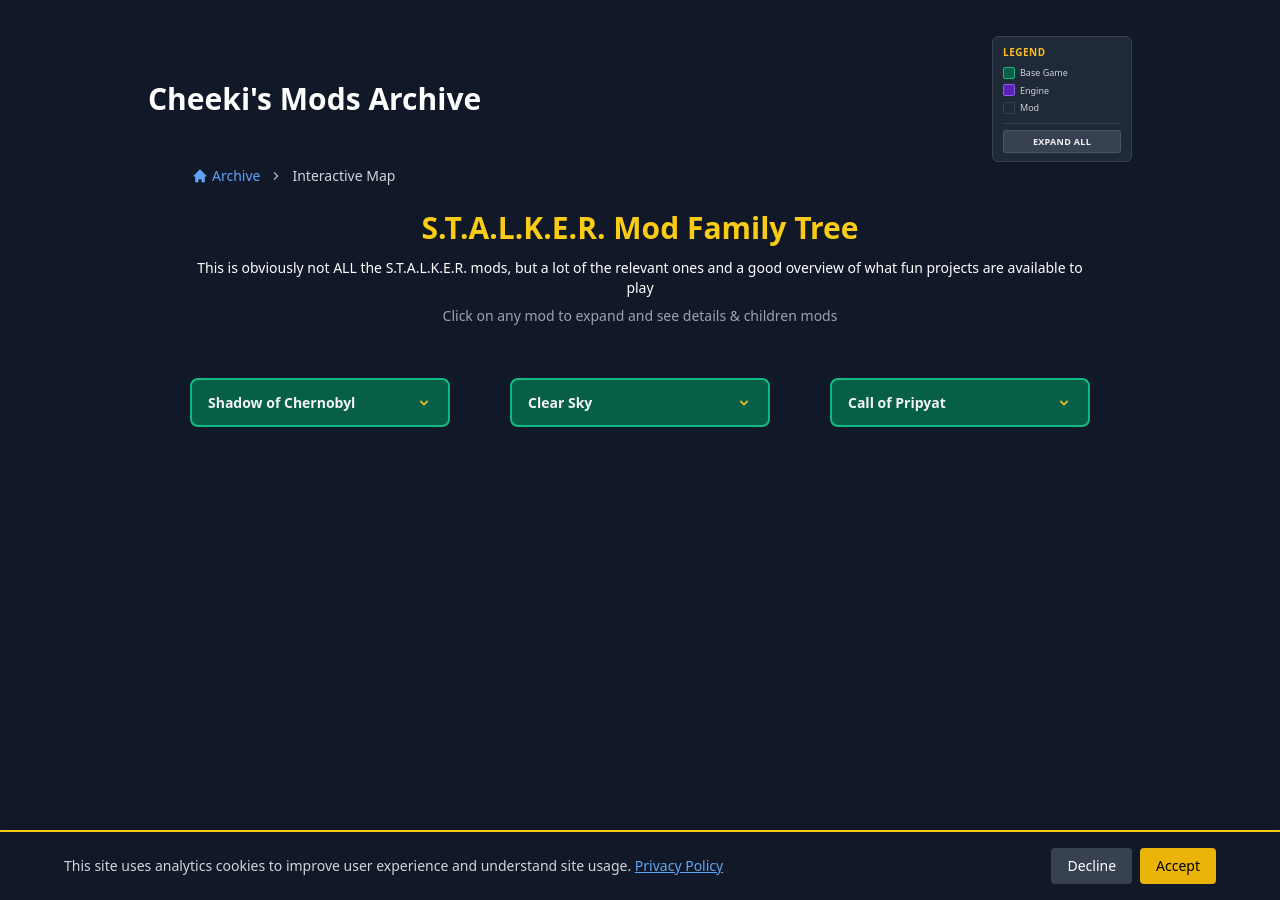
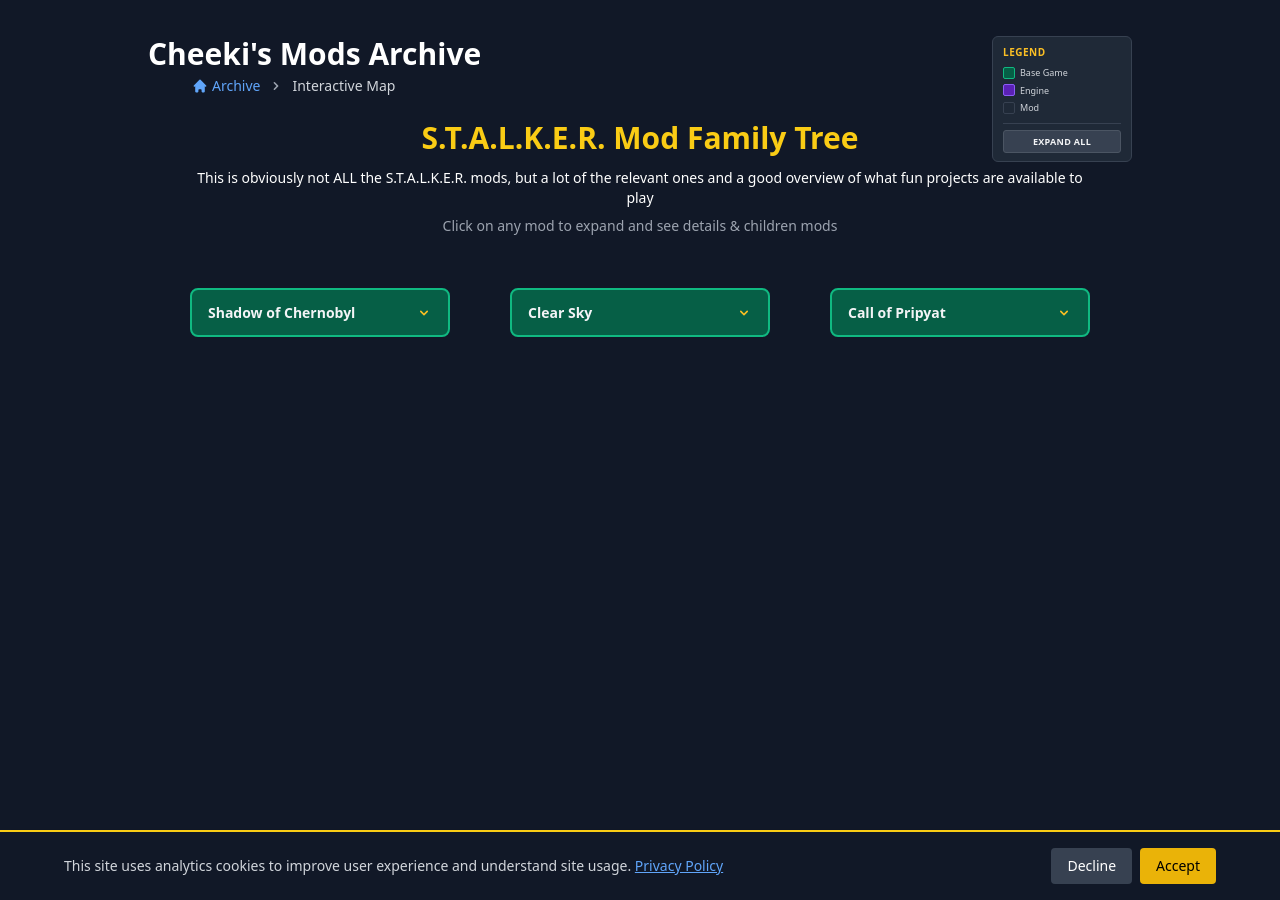
Before and after one commit to Cheekitos/CSMA-Test, a Jekyll site: the page built from stalker-map.html, in a window 1280 px wide. Built offline with Jekyll 4.4.1, drawn with Linux system fonts in a browser that asks for light colours; nearby versions of some CDN libraries.

Commit message:
Update stalker-map.html

```diff
--- a/stalker-map.html
+++ b/stalker-map.html
@@ -12,6 +12,7 @@
   max-width: 64rem;
   margin: 0 auto;
   padding: 20px;
+  position: relative;
 }
 
 .flowchart-container {
@@ -201,11 +202,15 @@
 }
 
 .map-legend {
+  position: absolute;
+  top: 20px;
+  right: 20px;
   background: #1f2937;
   border: 1px solid #374151;
   border-radius: 6px;
   padding: 8px 10px;
   width: 140px;
+  z-index: 10;
 }
 
 .legend-title {
@@ -280,6 +285,13 @@
   .base-column {
     width: 100%;
   }
+
+  .map-legend {
+    position: static;
+    width: 100%;
+    margin-top: 12px;
+    margin-bottom: 12px;
+  }
 }
 
 @media (max-width: 768px) {
@@ -292,18 +304,23 @@
   }
 
   .map-legend {
+    position: static;
     width: 100%;
     margin-top: 12px;
+    margin-bottom: 12px;
   }
 }
 </style>
 
 <div class="mod-tree-container">
-  <!-- Header Section with Site Title and Buttons -->
+  <!-- Header Section with Site Title -->
   <div class="flex flex-col sm:flex-row sm:justify-between sm:items-center mb-1 gap-2">
     <a href="{{ '/' | relative_url }}" class="text-3xl font-bold hover:text-yellow-400 transition-colors">
       Cheeki's Mods Archive
     </a>
+  </div>
+
+  <!-- Legend Box (positioned absolutely in top right) -->
   <div class="map-legend">
     <div class="legend-title">Legend</div>
     <div class="legend-items">
@@ -322,7 +339,6 @@
     </div>
     <div class="legend-controls">
       <button class="legend-button" id="toggleAllBtn" onclick="toggleAll()">Expand All</button>
-      </div>
     </div>
   </div>
 
```
Lines whose indentation alone changed are shown as unchanged.
